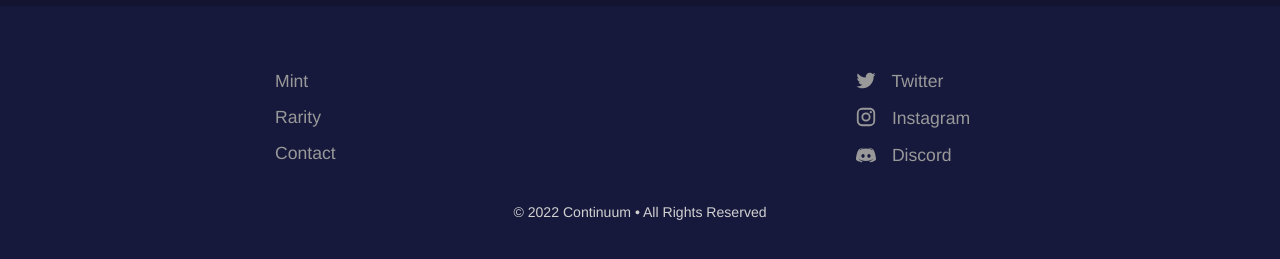
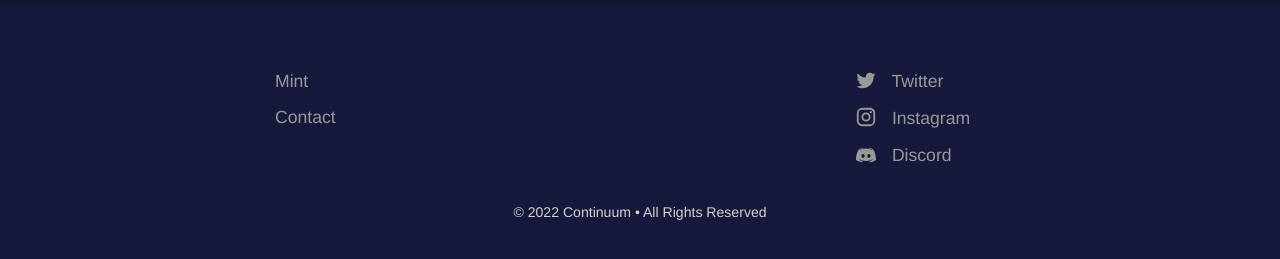
Before and after one commit to Temperedfire/continuum, a Jekyll site: the page built from index.html, in a window 1280 px wide and 900 px high, scrolled down 4435 px. Shown: the part 628-887 px from the top of the window. Built offline with Jekyll 4.4.1, drawn with Linux system fonts in a browser that asks for light colours.

Commit message:
Update footer.yml

```diff
--- a/_data/footer.yml
+++ b/_data/footer.yml
@@ -1,8 +1,6 @@
 - links:
   - name: Mint
     link: /mint/
-  - name: Rarity
-    link: /rarity/
   - name: Contact
     link: /contact/
 - links:
```
